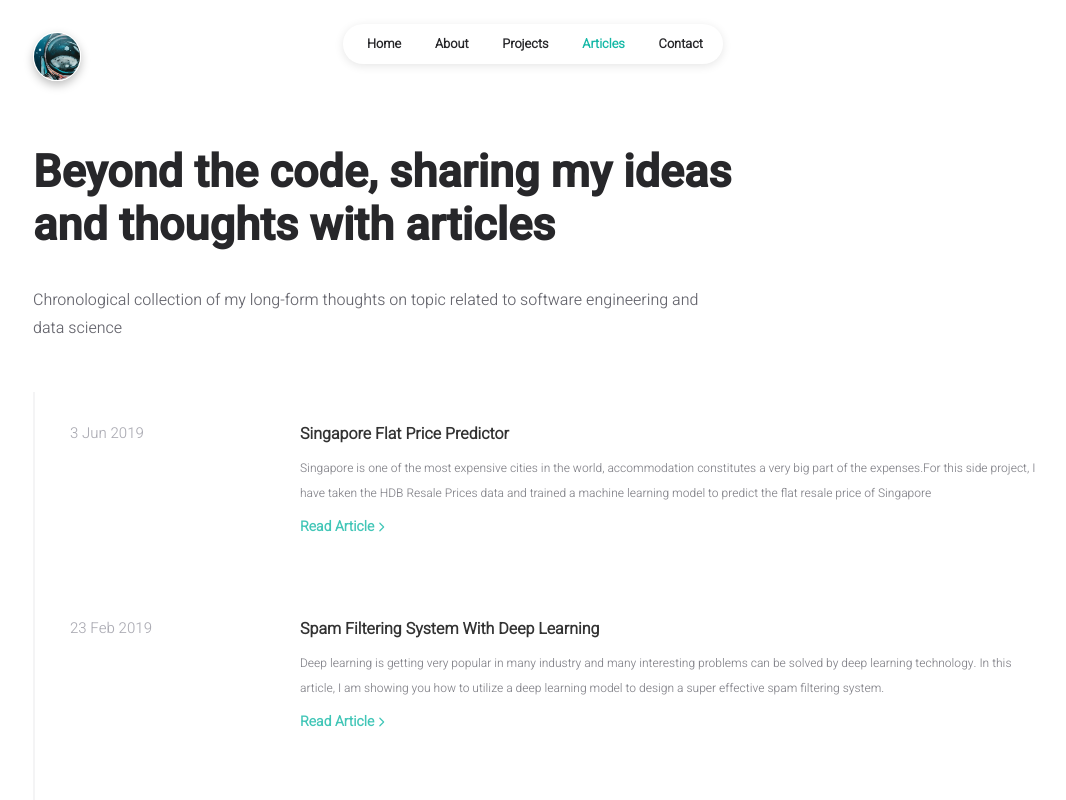
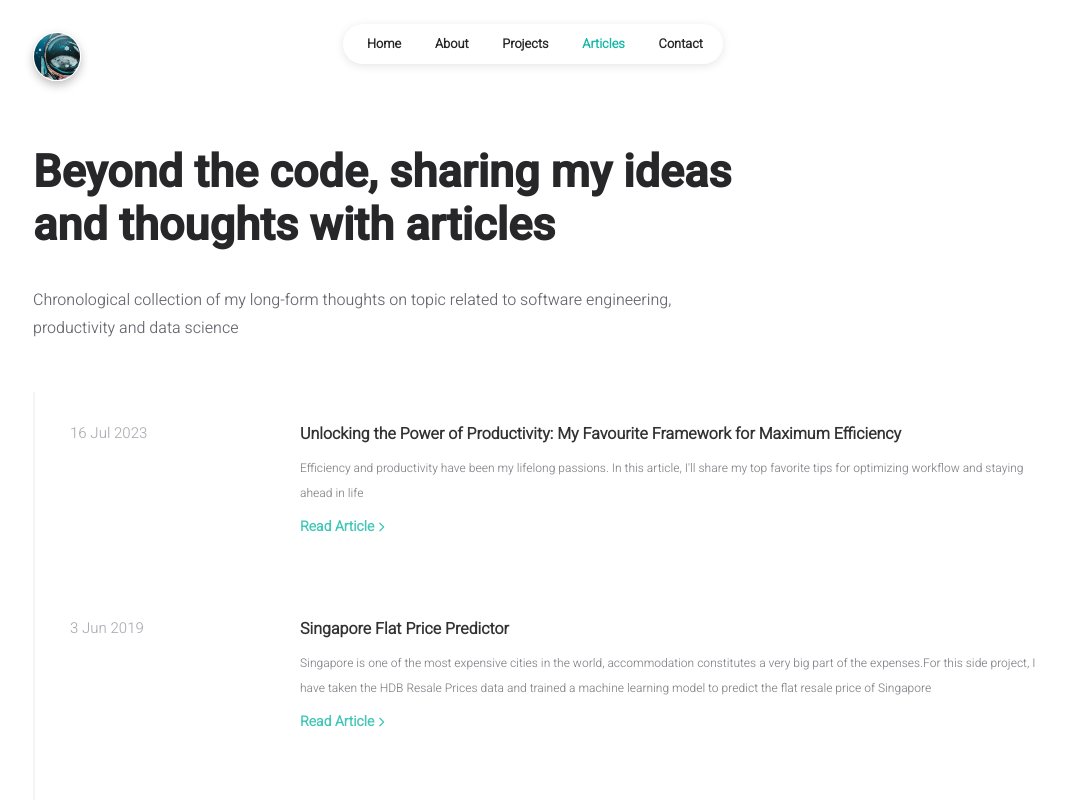
Before and after one commit to edricgsh/personal_website_2023, a React (Create React App) app: page /articles in a window 1280 px wide. Shown: the top 800 px of the page, without its empty margins (107-1173 px from the left). Built offline with nearby package versions, Linux system fonts and the light colour scheme.

Commit message:
Update productivity article

```diff
--- a/src/data/articles.js
+++ b/src/data/articles.js
@@ -1,5 +1,12 @@
-
 const myArticles = [
+	{
+		date: "16 Jul 2023",
+		title: "Unlocking the Power of Productivity: My Favourite Framework for Maximum Efficiency",
+		description:
+			"Efficiency and productivity have been my lifelong passions. In this article, I'll share my top favorite tips for optimizing workflow and staying ahead in life",
+		keywords: ["Pomodoro", "Productivity", "OKR", "Readwise"],
+		link: "https://medium.com/@edricgsh/unlocking-the-power-of-productivity-my-favourite-framework-for-maximum-efficiency-98617c38b486",
+	},
 	{
 		date: "3 Jun 2019",
 		title: "Singapore Flat Price Predictor",
--- a/src/data/user.js
+++ b/src/data/user.js
@@ -27,7 +27,7 @@ const INFO = {
 	articles: {
 		title: "Beyond the code, sharing my ideas and thoughts with articles",
 		description:
-			"Chronological collection of my long-form thoughts on topic related to software engineering and data science",
+			"Chronological collection of my long-form thoughts on topic related to software engineering, productivity and data science",
 	},
 
 	projects: [
```
